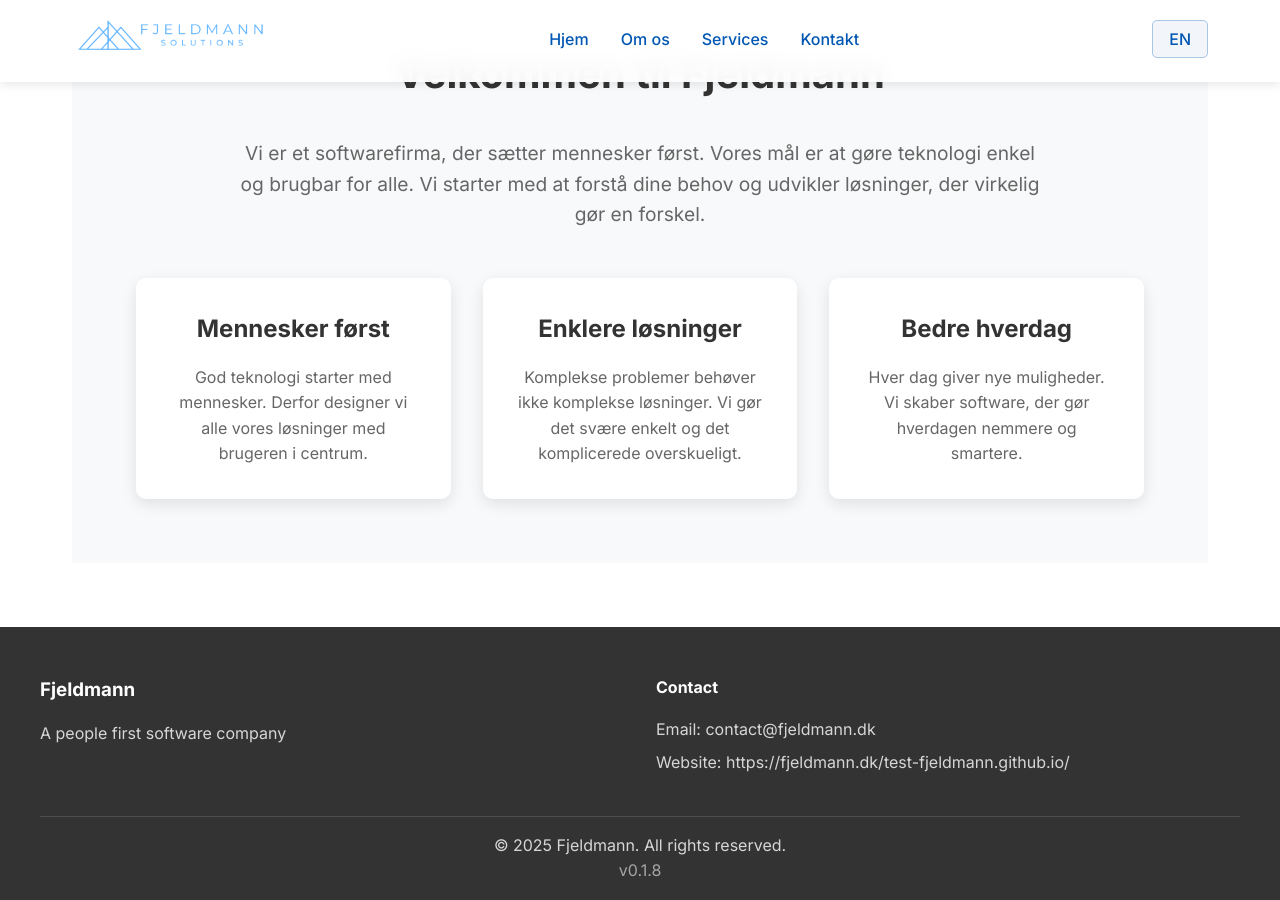
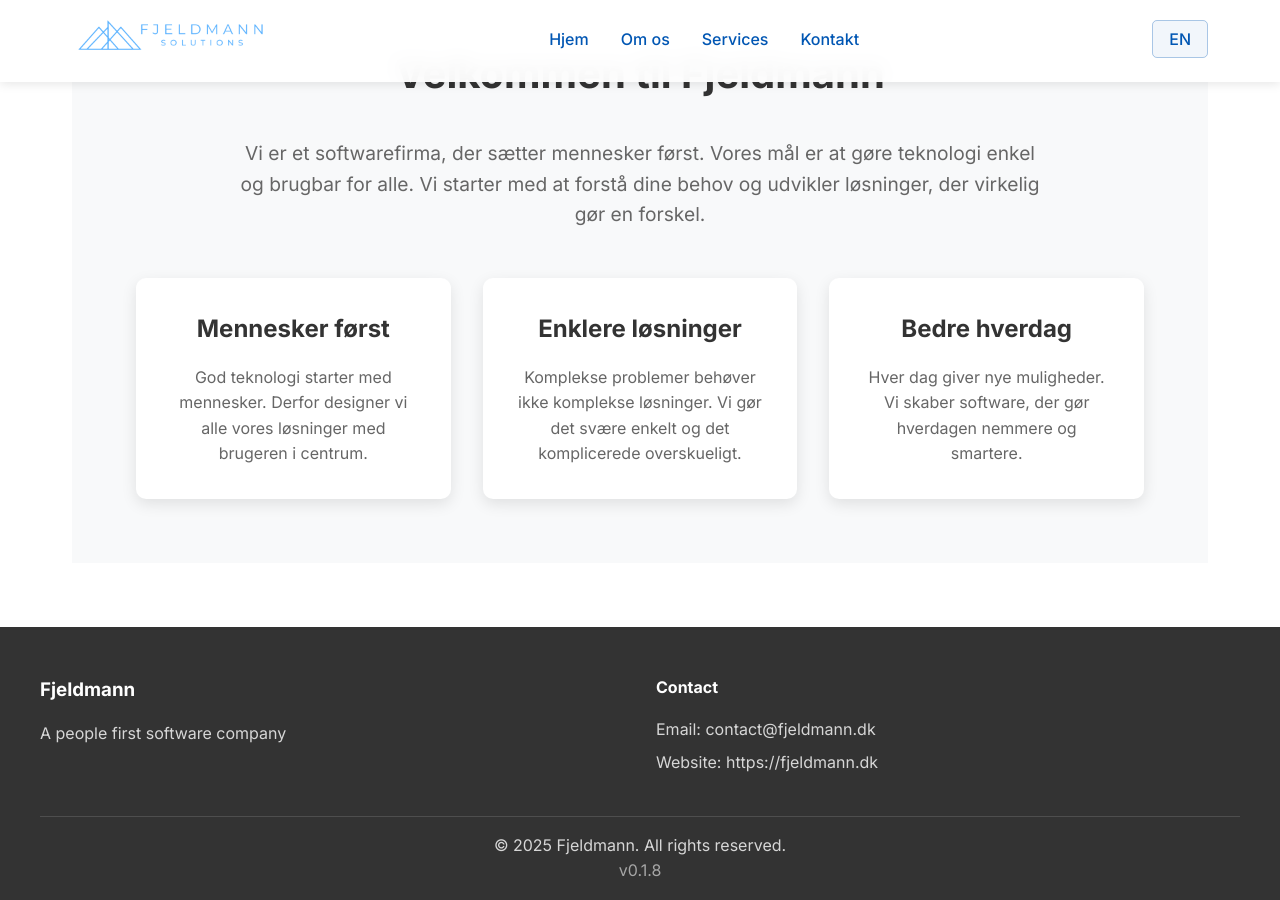
Before and after one commit to Fjeldmann/fjeldmann.github.io, a Jekyll site: the page built from _da/index.md, in a window 1280 px wide and 900 px high, scrolled down 986 px. Built offline with Jekyll 4.4.1, drawn with Linux system fonts in a browser that asks for light colours; our own code applies the rules of GitHub Pages for plain Markdown files; part of the change alters nothing that is shown.

Commit message:
Update site URL and base URL in config

```diff
--- a/_config.yml
+++ b/_config.yml
@@ -1,8 +1,8 @@
 # Site settings
 title: Fjeldmann
 description: "A people first software company"
-url: "https://fjeldmann.dk/test-fjeldmann.github.io/"
-baseurl: ""
+url: "https://fjeldmann.dk"
+baseurl: "/test-fjeldmann.github.io"
 
 # Internationalization
 languages: ["da", "en"]
```
